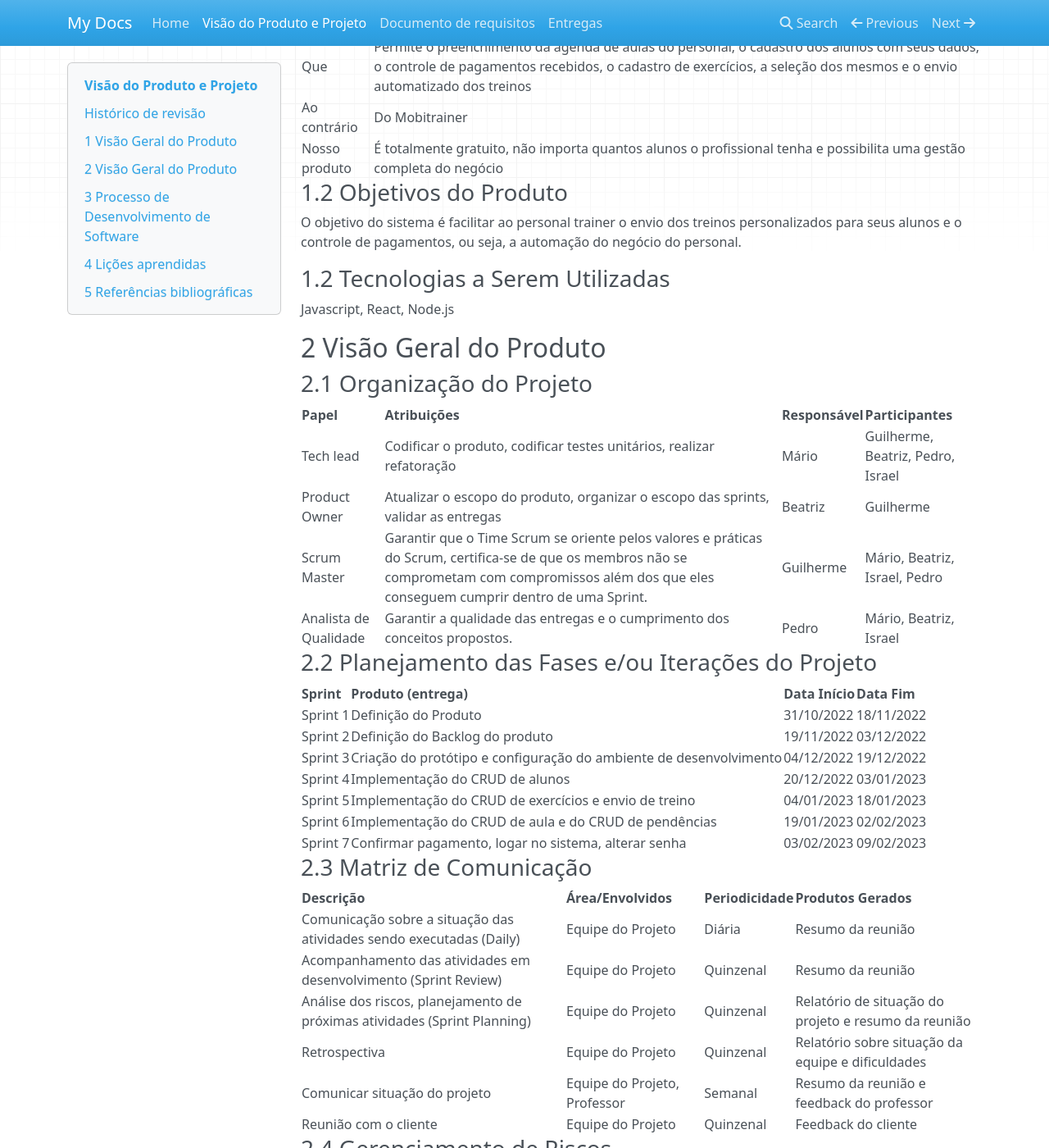
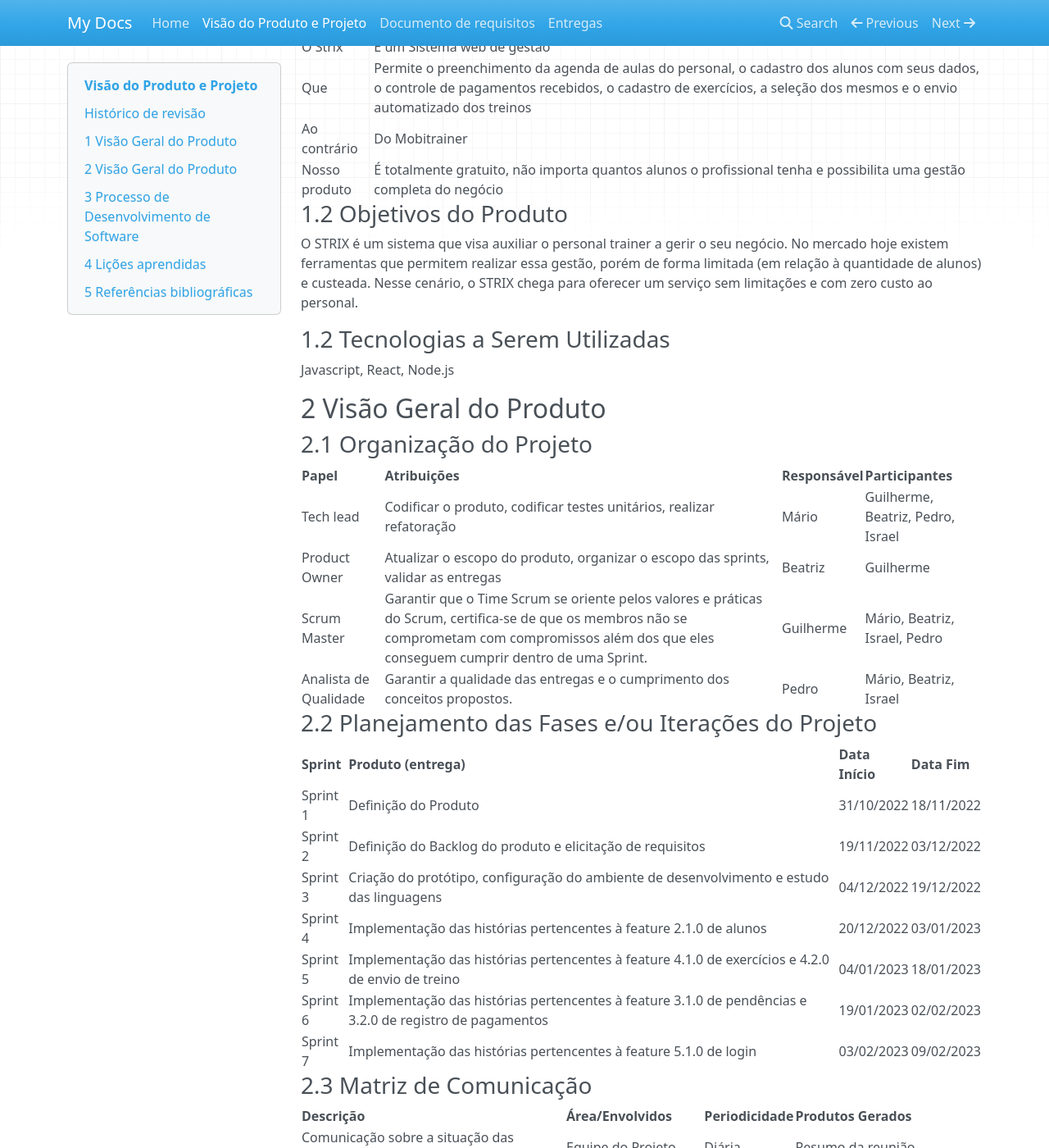
Before and after one commit to mdsreq-fga-unb/2022.2-Strix, an MkDocs documentation site: the page built from documentation/docs/visao_do_produto.md, in a window 1280 px wide and 1400 px high, scrolled down 657 px. Shown: the whole window at 82% size. Built offline with MkDocs 1.6.1, drawn with Linux system fonts in a browser that asks for light colours; nearby versions of some CDN libraries; some of the changed text lies outside the part shown.

Commit message:
Ajustes das issues #1, #2 e #3

```diff
--- a/documentation/docs/visao_do_produto.md
+++ b/documentation/docs/visao_do_produto.md
@@ -6,6 +6,7 @@
 | 31/10/22 | 0.1 | Primeiro preenchimento do documento | Beatriz |
 | 08/11/22 | 0.2 | Ajustes iniciais sugeridos | Beatriz |
 | 15/11/22 | 0.3 | Definição do processo de desenvolvimento | Pedro, Guilherme, Mário, Beatriz, Israel |
+| 29/12/22 | 0.4 | Correção issues #1, #2 e #3 | Beatriz |
 
 ## 1 Visão Geral do Produto
 
@@ -26,7 +27,7 @@
 
 ### 1.2 Objetivos do Produto
 
-O objetivo do sistema é facilitar ao personal trainer o envio dos treinos personalizados para seus alunos e o controle de pagamentos, ou seja, a automação do negócio do personal.
+O STRIX é um sistema que visa auxiliar o personal trainer a gerir o seu negócio. No mercado hoje existem ferramentas que permitem realizar essa gestão, porém de forma limitada (em relação à quantidade de alunos) e custeada. Nesse cenário, o STRIX chega para oferecer um serviço sem limitações e com zero custo ao personal.
 
 ### 1.2 Tecnologias a Serem Utilizadas
 
@@ -47,12 +48,12 @@
 | Sprint | Produto (entrega) | Data Início | Data Fim |
 | ---- | ---- | ---- | ---- |
 | Sprint 1 | Definição do Produto | 31/10/2022 | 18/11/2022 |
-| Sprint 2 | Definição do Backlog do produto  | 19/11/2022 | 03/12/2022 |
-| Sprint 3 | Criação do protótipo e configuração do ambiente de desenvolvimento | 04/12/2022 | 19/12/2022 |
-| Sprint 4 | Implementação do CRUD de alunos | 20/12/2022 | 03/01/2023 |
-| Sprint 5 | Implementação do CRUD de exercícios e envio de treino | 04/01/2023 | 18/01/2023 |
-| Sprint 6 | Implementação do CRUD de aula e do CRUD de pendências | 19/01/2023 | 02/02/2023 |
-| Sprint 7 | Confirmar pagamento, logar no sistema, alterar senha | 03/02/2023 | 09/02/2023 |
+| Sprint 2 | Definição do Backlog do produto e elicitação de requisitos  | 19/11/2022 | 03/12/2022 |
+| Sprint 3 | Criação do protótipo, configuração do ambiente de desenvolvimento e estudo das linguagens | 04/12/2022 | 19/12/2022 |
+| Sprint 4 | Implementação das histórias pertencentes à feature 2.1.0 de alunos | 20/12/2022 | 03/01/2023 |
+| Sprint 5 | Implementação das histórias pertencentes à feature 4.1.0 de exercícios e 4.2.0 de envio de treino | 04/01/2023 | 18/01/2023 |
+| Sprint 6 | Implementação das histórias pertencentes à feature 3.1.0 de pendências e 3.2.0 de registro de pagamentos | 19/01/2023 | 02/02/2023 |
+| Sprint 7 | Implementação das histórias pertencentes à feature 5.1.0 de login | 03/02/2023 | 09/02/2023 |
 
 ### 2.3 Matriz de Comunicação
 
@@ -89,7 +90,7 @@
 * Ajuste nas datas, devendo analisar o que deve ser entregue na nova data e rever os ciclos
 
 ## 3 Processo de Desenvolvimento de Software
-Será adotado um ciclo de vida incremental para o processo de desenvolvimento, com ciclos curtos e iterativos, adotando também algumas propriedades do XP e do SCRUM. Utilizaremos de um Product Backlog e Sprint Backlog para o planejamento, com procedimentos do processo ágil como: Sprint planning, Spring Review, com Pair Programming e Planning Poker.
+Será adotado um ciclo de vida incremental para o processo de desenvolvimento, com ciclos curtos e iterativos, adotando também algumas propriedades do XP e do SCRUM, processos escolhidos pois o cliente tem disponibilidade, os requisitos ainda estão sendo descobrertos e moldados e as entregas possuem prazos já delimitados, indicando assim o XP, e será necessário que ocorra uma gestão de projeto correspondente com a do Scrum. O detalhamento das práticas de cada processo adotado serão explanadas nos itens 3.1 e 3.2. Utilizaremos de um Product Backlog e Sprint Backlog para o planejamento, com procedimentos do processo ágil como: Sprint planning, Spring Review, com Pair Programming e Planning Poker.
 
 ### 3.1 XP (Extreme Programming)
 O XP é um método ágil de desenvolvimento de software criado no final da década de 90 que se baseia na criação de sistemas de alta qualidade com base em princípios e práticas tais como interação próxima do cliente, testagem constante do código, ciclos curtos de desenvolvimento, programação em pares e ritmo sustentável de desenvolvimento, por exemplo. No XP os requisitos são expressos na forma de histórias de usuários, que refletem as características que devem ser implementadas no sistema. Essas histórias serão divididas em uma série de tarefas que devem ser cumpridas em cada sprint.
@@ -108,9 +109,25 @@
 - Refatoração: Ocorrerá manutenções periódicas no código onde podem ser feitas melhorias sem alteração das funcionalidades do sistema (refatoração), melhorando a qualidade do código.
 
 - Testes: Serão implementados testes unitários, de integração e de aceitação.
+
 - Integração Contínua: Consiste em integrar o trabalho diversas vezes ao dia, assegurando que a base de código permaneça consistente ao final de cada integração.
 
-### 3.3 Planejamento
+### 3.3 Scrum
+Segundo o Scrum Guide, o Scrum, criado no início dos anos 90, é "um framework leve que ajuda pessoas, times e organizações a gerar valor por meio de soluções adaptativas para problemas complexos." Ele sugere uma série de eventos a serem realizados que são "projetados especificamente para permitir a transparência necessária", segundo o Guide, e "cada evento [...] é uma oportunidade formal para inspecionar e adaptar os artefatos do Scrum".
+
+### 3.4 Eventos adotados do Scrum
+
+- Sprint: Será adotada a sprint quinzenal com o planejamento descrito no ite. 2.2.
+
+- Sprint planning: Será feito o planejamento da sprint antes do início da mesma quinzenalmente.
+
+- Daily: Ocorrerá diariamente por meio da conversa entre os mesmos do grupo para informarem seus feitos, planejamentos e impedimentos
+
+- Sprint review: Ocorrerá a cada final de sprint para os integrantes mostrarem e revisarem o que foi trabalhado durante a sprint a ser finalizada.
+
+- Sprint retrospective: Ocorrerá quinzenalmente ao final de cada sprint para serem levantados os aspectos de melhorias afim de melhorar a sua qualidade .
+
+### 3.5 Planejamento
 
 | Atividade | Método | Ferramenta | Entrega |
 | ---- | ---- | ---- | ---- |
```
Also changed, not shown: other parts of documentation/docs/visao_do_produto.md (+1 -1 lines).
